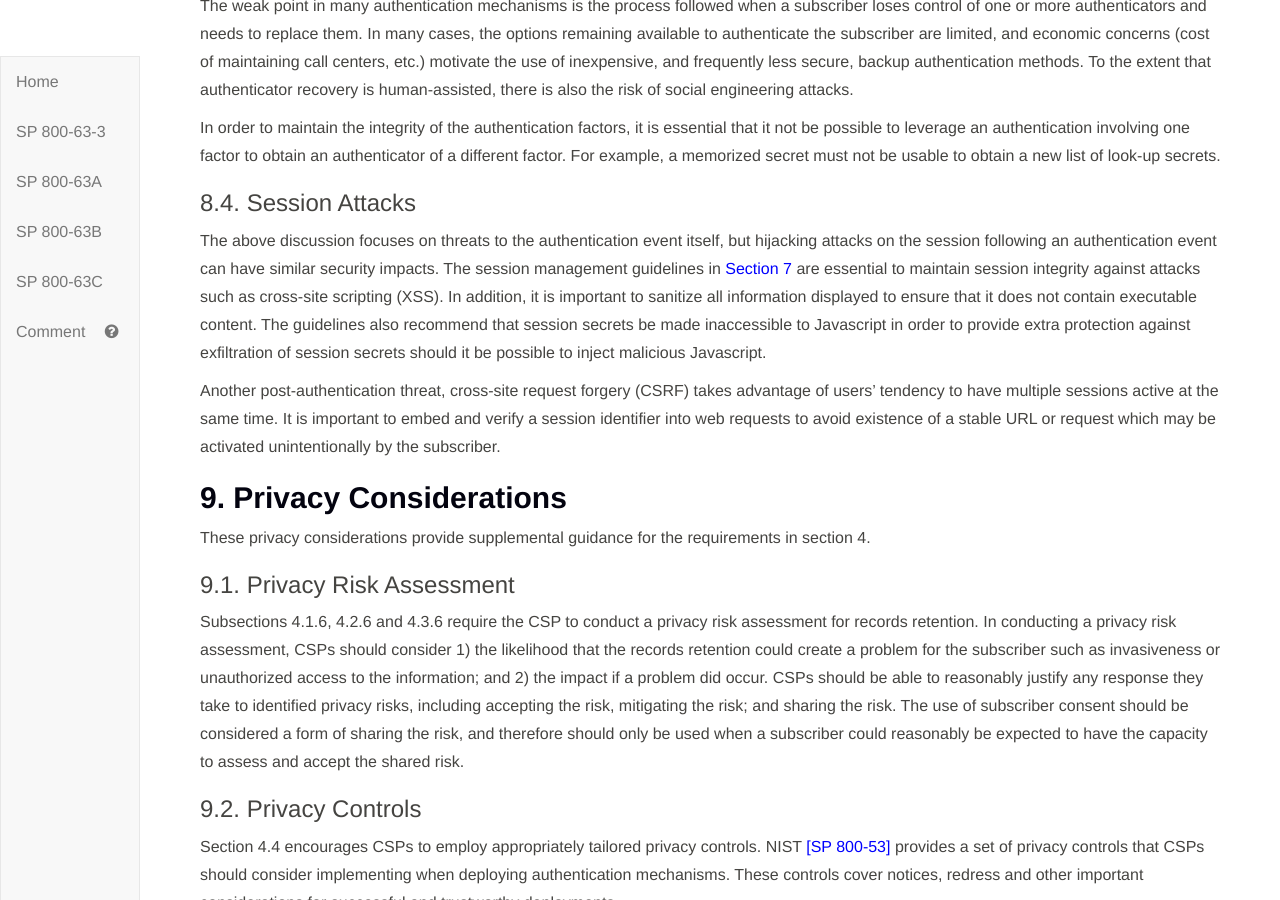
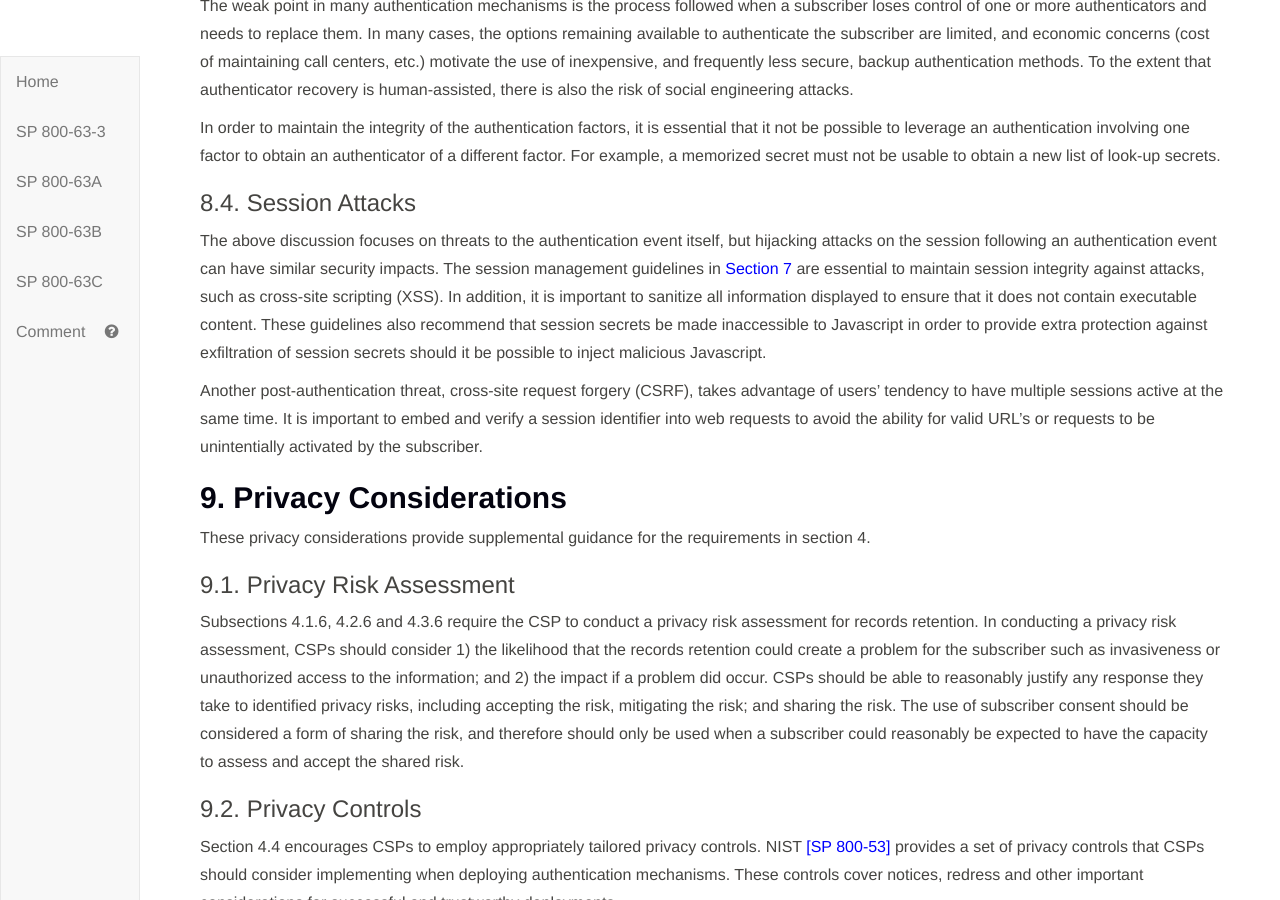
Before and after one commit to usnistgov/800-63-3, a Jekyll site: the page built from sp800-63b.md, in a window 1280 px wide and 900 px high, scrolled down 46966 px. Built offline with Jekyll 4.4.1, drawn with Linux system fonts in a browser that asks for light colours.

Commit message:
Update sec8_security.md

```diff
--- a/sp800-63b/sec8_security.md
+++ b/sp800-63b/sec8_security.md
@@ -114,6 +114,6 @@ In order to maintain the integrity of the authentication factors, it is essentia
 
 ### 8.4. Session Attacks
 
-The above discussion focuses on threats to the authentication event itself, but hijacking attacks on the session following an authentication event can have similar security impacts. The session management guidelines in [Section 7](#sec7) are essential to maintain session integrity against attacks such as cross-site scripting (XSS). In addition, it is important to sanitize all information displayed to ensure that it does not contain executable content. The guidelines also recommend that session secrets be made inaccessible to Javascript in order to provide extra protection against exfiltration of session secrets should it be possible to inject malicious Javascript.
+The above discussion focuses on threats to the authentication event itself, but hijacking attacks on the session following an authentication event can have similar security impacts. The session management guidelines in [Section 7](#sec7) are essential to maintain session integrity against attacks, such as cross-site scripting (XSS). In addition, it is important to sanitize all information displayed to ensure that it does not contain executable content. These guidelines also recommend that session secrets be made inaccessible to Javascript in order to provide extra protection against exfiltration of session secrets should it be possible to inject malicious Javascript.
 
-Another post-authentication threat, cross-site request forgery (CSRF) takes advantage of users' tendency to have multiple sessions active at the same time. It is important to embed and verify a session identifier into web requests to avoid existence of a stable URL or request which may be activated unintentionally by the subscriber.
+Another post-authentication threat, cross-site request forgery (CSRF), takes advantage of users' tendency to have multiple sessions active at the same time. It is important to embed and verify a session identifier into web requests to avoid the ability for valid URL's or requests to be unintentially activated by the subscriber.
```
